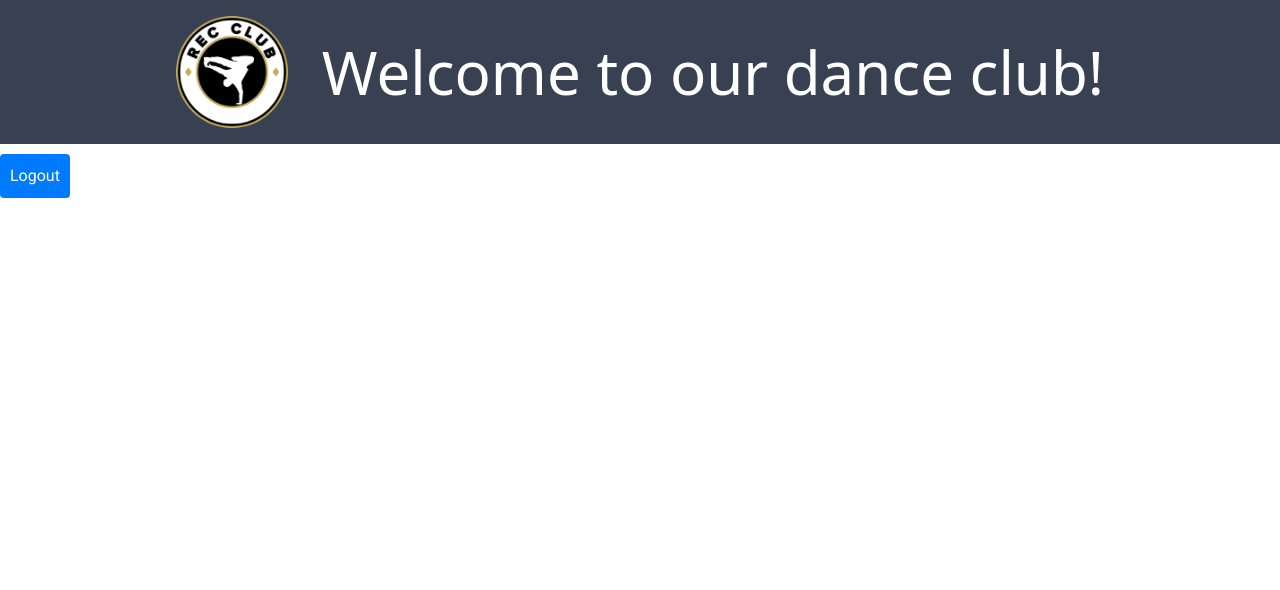
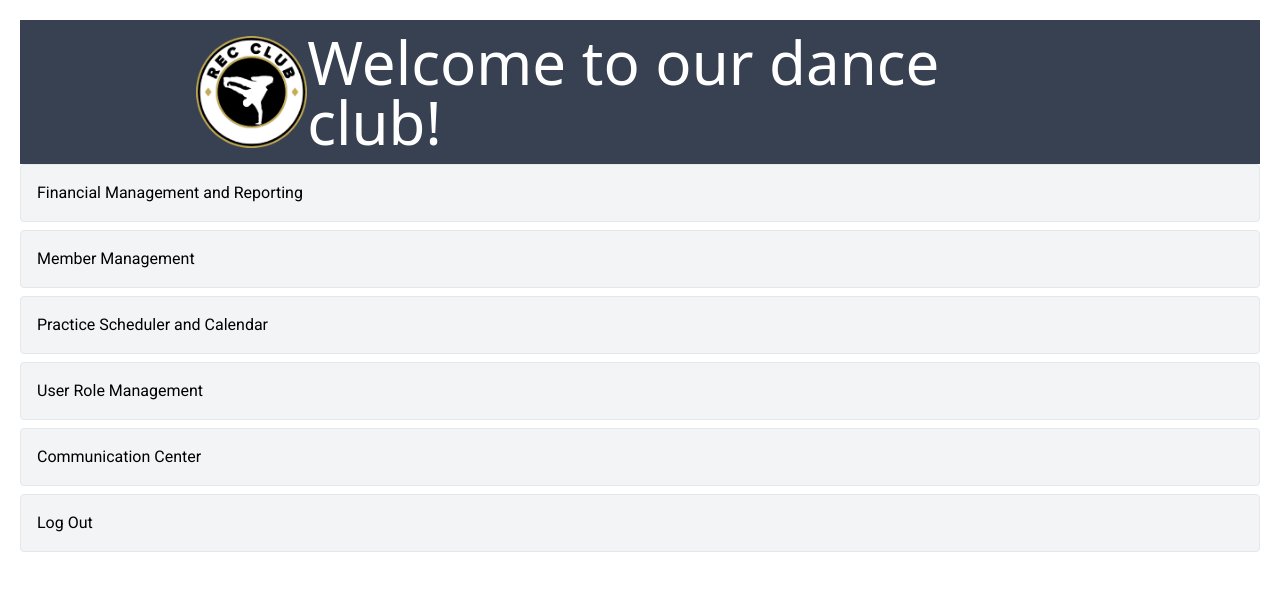
Before and after one commit to georgecuiX/DanceSyncRecClub, a React (Create React App) app in the folder club-membership/: page /adminHome in a window 1280 px wide. Shown: the top 590 px of the page. Built offline with nearby package versions, Linux system fonts and the light colour scheme; a web font is replaced by a local one.

Commit message:
Updated home pages

```diff
--- a/club-membership/src/pages/AdminHomePage.js
+++ b/club-membership/src/pages/AdminHomePage.js
@@ -1,22 +1,36 @@
 import React from 'react';
-import { useNavigate } from 'react-router-dom';
+import { Link } from 'react-router-dom';
 import Navbar from '../components/Navbar';
+import '../styles/index.css'
 
 const AdminHomePage = () => {
-    const navigate = useNavigate();
-
-    const handleLogout = () => {
-        // Here you would clear the login state/session
-        console.log('User logged out');
-        navigate('/'); // Navigate back to the login or welcome page
-    };
 
     return (
-        <div>
+        <div className="p-5">
             <Navbar />
-            <button onClick={handleLogout}>Logout</button>
+            <div className="space-y-2">
+                <Link to="/financial" className="block p-4 bg-gray-100 border border-gray-200 rounded hover:bg-gray-200 transition-colors">
+                    Financial Management and Reporting
+                </Link>
+                <Link to="/memberMangagement" className="block p-4 bg-gray-100 border border-gray-200 rounded hover:bg-gray-200 transition-colors">
+                    Member Management
+                </Link>
+                <Link to="/practiceScheduler" className="block p-4 bg-gray-100 border border-gray-200 rounded hover:bg-gray-200 transition-colors">
+                    Practice Scheduler and Calendar
+                </Link>
+                <Link to="/userManagement" className="block p-4 bg-gray-100 border border-gray-200 rounded hover:bg-gray-200 transition-colors">
+                    User Role Management
+                </Link>
+                <Link to="/messageSender" className="block p-4 bg-gray-100 border border-gray-200 rounded hover:bg-gray-200 transition-colors">
+                    Communication Center
+                </Link>
+                <Link to="/" className="block p-4 bg-gray-100 border border-gray-200 rounded hover:bg-gray-200 transition-colors">
+                    Log Out
+                </Link>
+            </div>
         </div>
     );
 };
 
+
 export default AdminHomePage;
--- a/club-membership/src/pages/MemberHomePage.js
+++ b/club-membership/src/pages/MemberHomePage.js
@@ -1,22 +1,36 @@
 import React from 'react';
-import { useNavigate } from 'react-router-dom';
+import { Link } from 'react-router-dom';
 import Navbar from '../components/Navbar';
+import '../styles/index.css'
 
 const MemberHomePage = () => {
-    const navigate = useNavigate();
-
-    const handleLogout = () => {
-        // Here you would clear the login state/session
-        console.log('User logged out');
-        navigate('/'); // Navigate back to the login or welcome page
-    };
 
     return (
-        <div>
+        <div className="p-5">
             <Navbar />
-            <button onClick={handleLogout}>Logout</button>
+            <div className="space-y-2">
+                <Link to="/schedule" className="block p-4 bg-gray-100 border border-gray-200 rounded hover:bg-gray-200 transition-colors">
+                    Upcoming Practices
+                </Link>
+                <Link to="/paymentStatus" className="block p-4 bg-gray-100 border border-gray-200 rounded hover:bg-gray-200 transition-colors">
+                    Payment Status and Options
+                </Link>
+                <Link to="/attendance" className="block p-4 bg-gray-100 border border-gray-200 rounded hover:bg-gray-200 transition-colors">
+                    Attendance
+                </Link>
+                <Link to="/profileManagement" className="block p-4 bg-gray-100 border border-gray-200 rounded hover:bg-gray-200 transition-colors">
+                    User Profile Management
+                </Link>
+                <Link to="/notifications" className="block p-4 bg-gray-100 border border-gray-200 rounded hover:bg-gray-200 transition-colors">
+                    Notifications and Reminders
+                </Link>
+                <Link to="/" className="block p-4 bg-gray-100 border border-gray-200 rounded hover:bg-gray-200 transition-colors">
+                    Log Out
+                </Link>
+            </div>
         </div>
     );
 };
 
+
 export default MemberHomePage;
```
